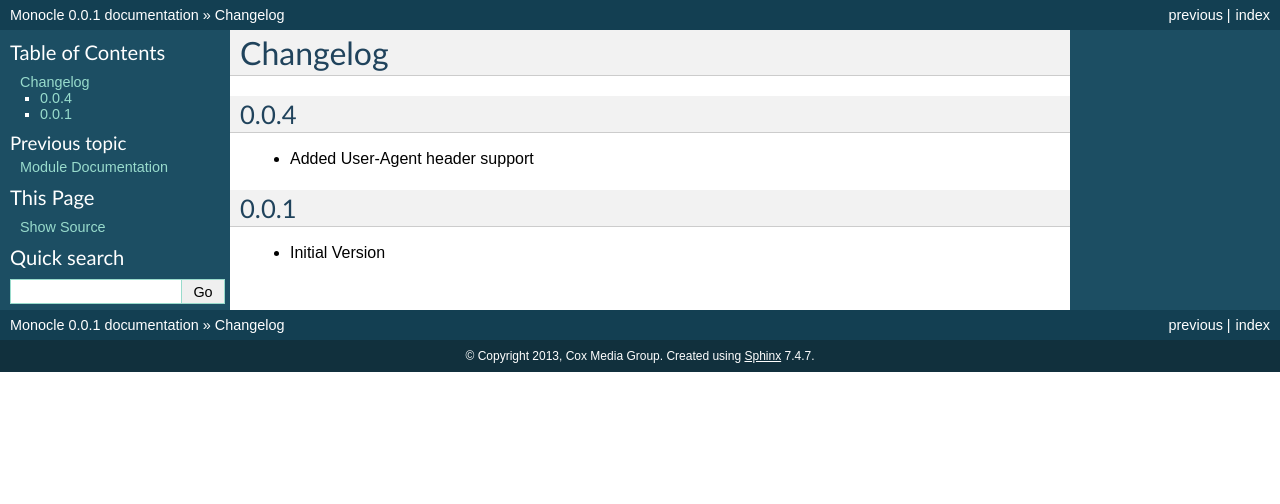
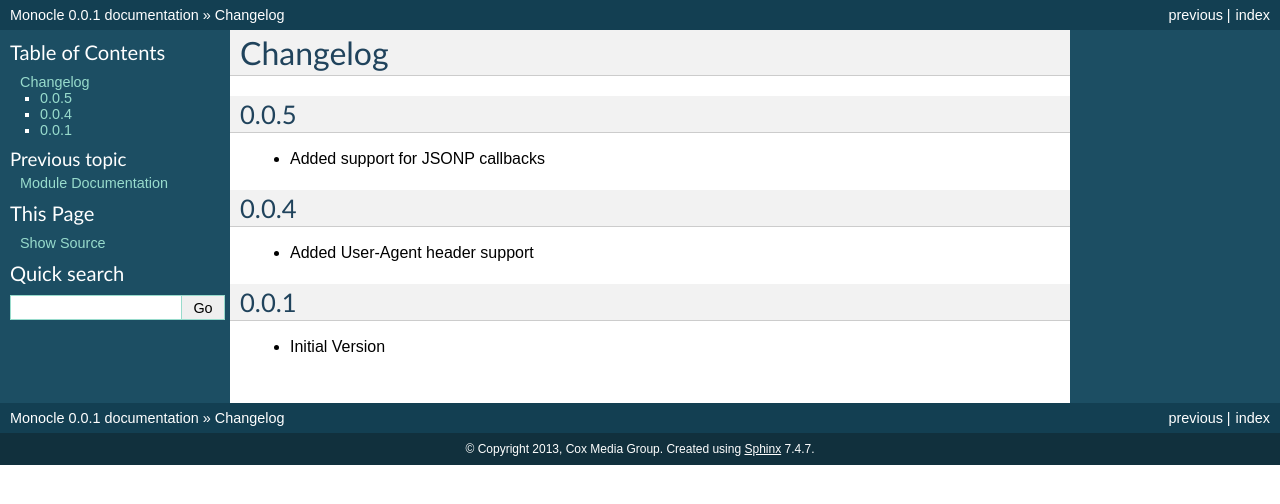
Before and after one commit to shaunduncan/django-monocle, a Sphinx documentation site: the page built from docs/source/changelog.rst, in a window 1280 px wide. Shown: the top 504 px of the page. Built offline with Sphinx 7.4.7, drawn with Linux system fonts in a browser that asks for light colours.

Commit message:
[CMSSAI-1070] Version bump and doc updates

```diff
--- a/docs/source/changelog.rst
+++ b/docs/source/changelog.rst
@@ -2,6 +2,11 @@
 
 Changelog
 =========
+
+0.0.5
+-----
+
+* Added support for JSONP callbacks
 
 0.0.4
 -----
--- a/setup.py
+++ b/setup.py
@@ -1,5 +1,5 @@
 from setuptools import setup, find_packages
-version = '0.0.4'
+version = '0.0.5'
 
 setup(name='django-monocle',
       version=version,
```
Also changed, not shown: README.md (+1 -1 lines).
